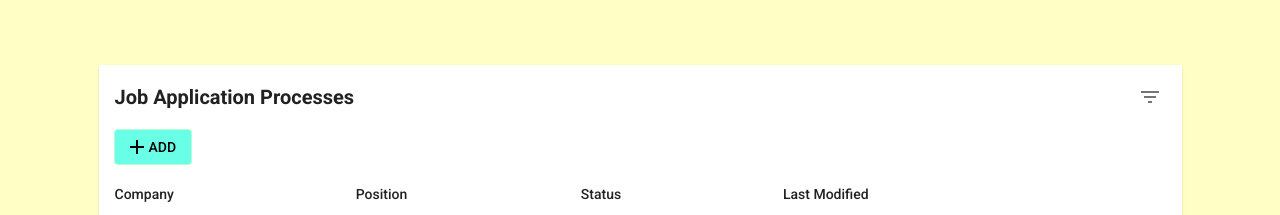
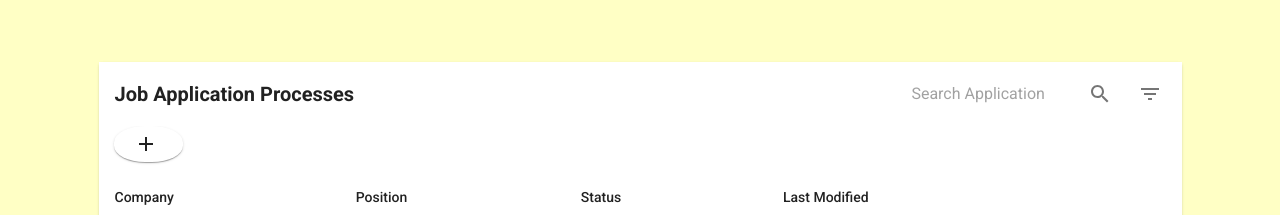
Before and after one commit to OMRYZUTA/final-project, a React (Create React App) app in the folder frontend/: page /home in a window 1280 px wide. Shown: the part 197-412 px from the top of the page. Built offline with nearby package versions, Linux system fonts and the light colour scheme; no server answers.

Commit message:
search field

```diff
--- a/frontend/src/pages/Home/EnhancedTable.js
+++ b/frontend/src/pages/Home/EnhancedTable.js
@@ -16,6 +16,8 @@
 import Paper from "@material-ui/core/Paper";
 import IconButton from "@material-ui/core/IconButton";
 import Tooltip from "@material-ui/core/Tooltip";
+import SearchIcon from '@material-ui/icons/Search';
+import TextField from "@material-ui/core/TextField";
 import FilterListIcon from "@material-ui/icons/FilterList";
 import DeleteIcon from '@material-ui/icons/Delete';
 import ApplicationProcessDialog from "./ApplicationProcessDialog";
@@ -23,6 +25,7 @@
 import * as apServices from '../../services/AppProcServices';
 import { red } from "@material-ui/core/colors";
 import AddIcon from '@material-ui/icons/Add';
+import SearchField from "./SearchField";
 
 const useToolbarStyles = makeStyles((theme) => ({
   root: {
@@ -146,7 +149,7 @@
       >
         Job Application Processes
       </Typography>
-
+      <SearchField />
       <Tooltip title="Filter list">
         <IconButton aria-label="filter list">
           <FilterListIcon />
@@ -165,15 +168,21 @@
   },
   addNewAppBtn: {
     marginLeft: "15px",
-    paddingLeft: "10px",
+    marginBottom: "5px",
     color: "black",
-    backgroundColor: '#69FFE6',
+    paddingRight: "15px",
+    borderRadius: "45%",
+    width: "5%",
+    display: "flex",
   },
   blueRow: {
     backgroundColor: '#5FE2FF'
   },
   pinkRow: {
     backgroundColor: '#FFADE7'
+  },
+  deleteBin: {
+    color: '#5f676e'
   },
   paper: {
     width: "100%",
@@ -293,17 +302,14 @@
       {currentItem && renderCurrentItem(currentItem)}
       <Paper className={classes.paper}>
         <EnhancedTableToolbar />
+        <Paper className={classes.addNewAppBtn} >
+          <Button position={"relative"}
+            onClick={handleAddNew}
+          >
+            <AddIcon />
 
-        <Button
-          borderRadius={8}
-          className={classes.addNewAppBtn}
-          variant="outlined"
-          onClick={handleAddNew}
-          color="primary"
-        >
-          <AddIcon />
-          ADD
-        </Button>
+          </Button>
+        </Paper>
 
         <TableContainer>
           <Table
@@ -339,7 +345,7 @@
                       <TableCell align="left">{row.status.name}</TableCell>
                       <TableCell align="left">{row.last_modified}</TableCell>
                       <TableCell align="left">
-                        <DeleteIcon />
+                        <DeleteIcon className={classes.deleteBin} />
                       </TableCell>
                     </TableRow>
                   );
--- /dev/null
+++ b/frontend/src/pages/Home/SearchField.js
@@ -0,0 +1,48 @@
+import React from 'react';
+import { makeStyles } from '@material-ui/core/styles';
+import Paper from '@material-ui/core/Paper';
+import InputBase from '@material-ui/core/InputBase';
+import Divider from '@material-ui/core/Divider';
+import IconButton from '@material-ui/core/IconButton';
+import MenuIcon from '@material-ui/icons/Menu';
+import SearchIcon from '@material-ui/icons/Search';
+import DirectionsIcon from '@material-ui/icons/Directions';
+
+const useStyles = makeStyles((theme) => ({
+  root: {
+    padding: '2px 4px',
+    display: 'flex',
+    alignItems: 'center',
+    width: 300,
+  },
+  input: {
+    marginLeft: theme.spacing(1),
+    flex: 1,
+  },
+  iconButton: {
+    padding: 10,
+  },
+  divider: {
+    height: 28,
+    margin: 4,
+  },
+}));
+
+export default function SearchField() {
+  const classes = useStyles();
+
+  return (
+    <div component="form" className={classes.root}>
+
+      <InputBase
+        className={classes.input}
+        placeholder="Search Application"
+        inputProps={{ 'aria-label': 'search google maps' }}
+      />
+      <IconButton type="submit" className={classes.iconButton} aria-label="search">
+        <SearchIcon />
+      </IconButton>
+
+    </div>
+  );
+}
```
